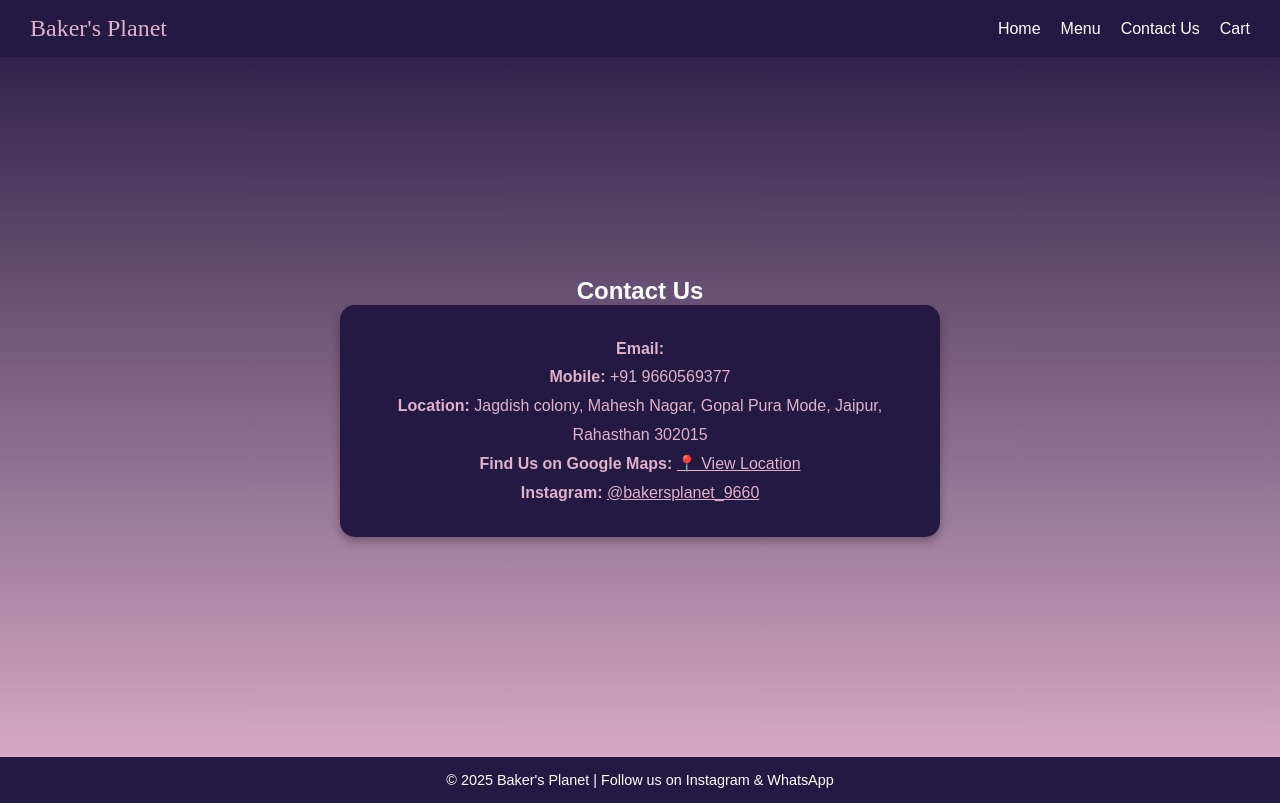
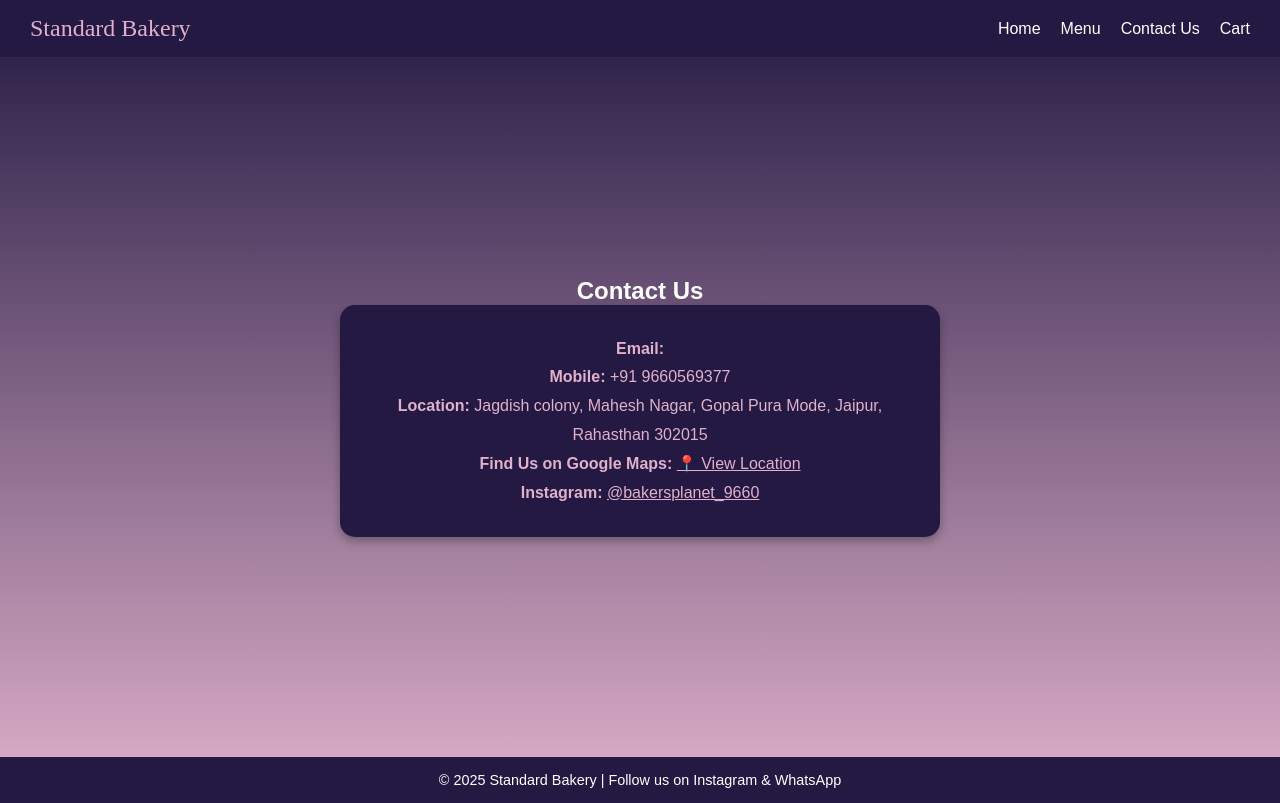
Before and after one commit to Sauru1z/Baker-s-Planet-Jaipur, a plain HTML site: page contact.html in a window 1280 px wide. Drawn offline with Linux system fonts and the light colour scheme.

Commit message:
Update contact.html

```diff
--- a/contact.html
+++ b/contact.html
@@ -3,13 +3,13 @@
 <head>
   <meta charset="UTF-8">
   <meta name="viewport" content="width=device-width, initial-scale=1.0">
-  <title>Baker's Planet | Contact Us</title>
+  <title>Standard Bakery | Contact Us</title>
   <link rel="stylesheet" href="style.css">
 </head>
 <body>
   <!-- Header / Navigation -->
   <header>
-    <div class="logo">Baker's Planet</div>
+    <div class="logo">Standard Bakery</div>
     <nav>
       <ul>
         <li><a href="index.html">Home</a></li>
@@ -35,7 +35,7 @@
 
   <!-- Footer -->
   <footer>
-    <p>© 2025 Baker's Planet | Follow us on Instagram & WhatsApp</p>
+    <p>© 2025 Standard Bakery | Follow us on Instagram & WhatsApp</p>
   </footer>
 </body>
 </html>
```
